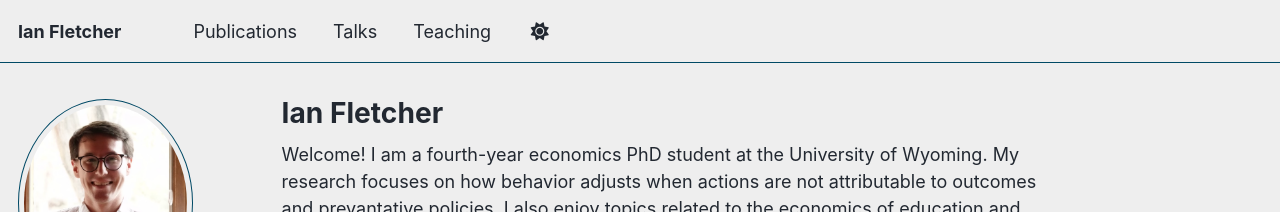
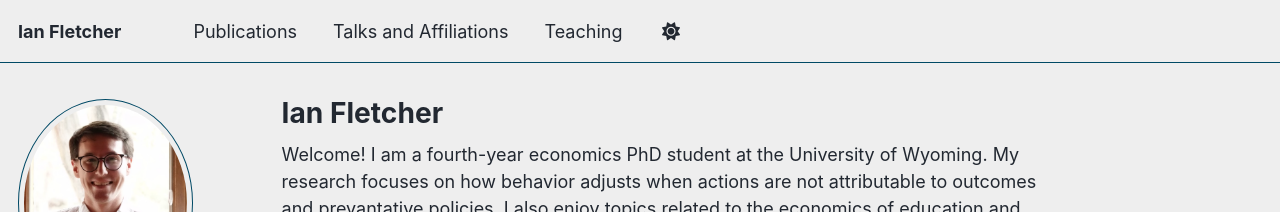
Before and after one commit to fletcherian/fletcherian.github.io, a Jekyll site: the page built from _pages/about.md, in a window 1280 px wide. Shown: the top 212 px of the page. Built offline with Jekyll 4.4.1, drawn with Linux system fonts in a browser that asks for light colours; some web fonts are replaced; a script that is not in the unit is left out.

Commit message:
Update navigation.yml

```diff
--- a/_data/navigation.yml
+++ b/_data/navigation.yml
@@ -11,7 +11,7 @@ main:
   - title: "Publications"
     url: /publications/
 
-  - title: "Talks"
+  - title: "Talks and Affiliations"
     url: /talks/
 
   - title: "Teaching"
```
